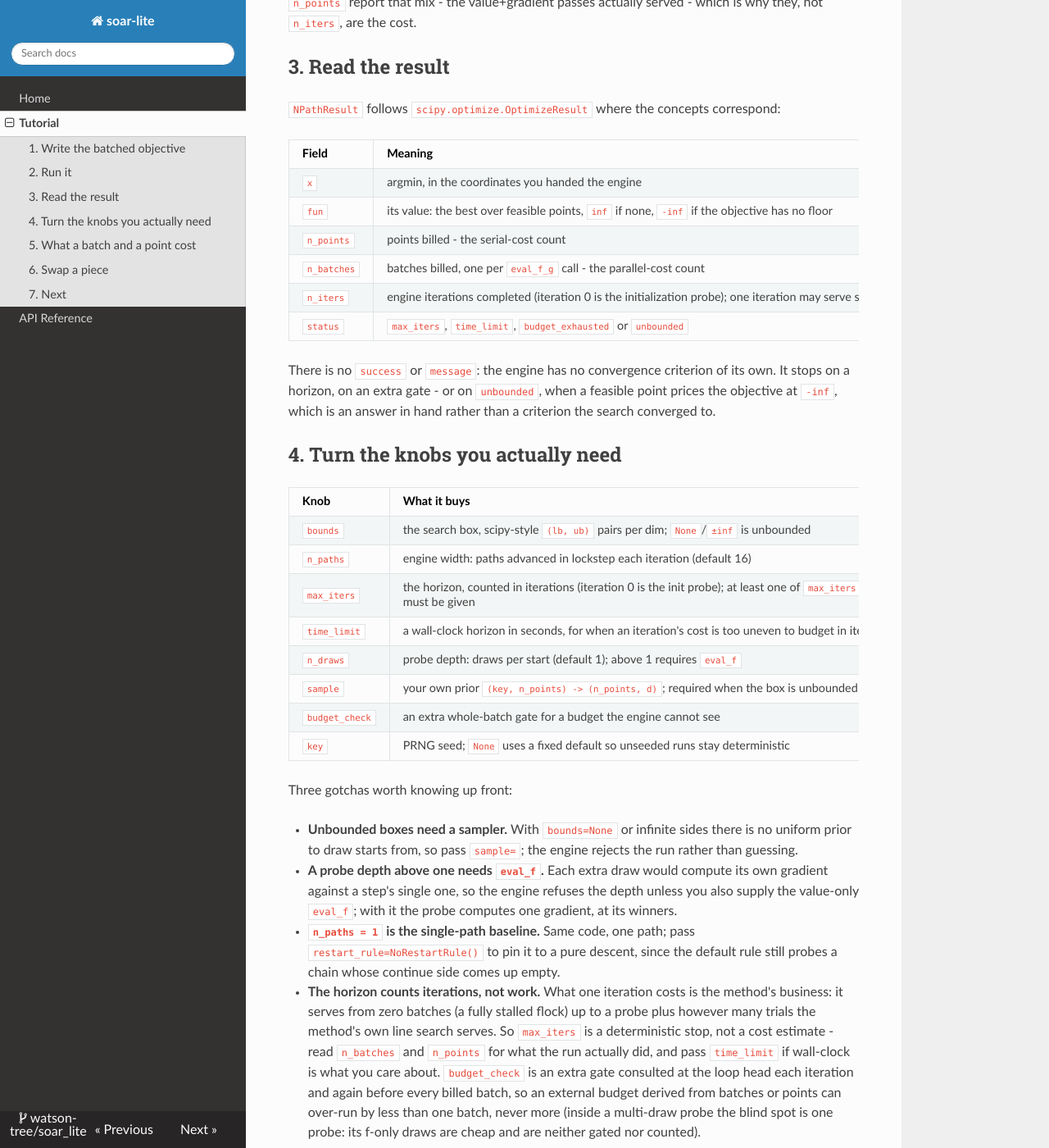
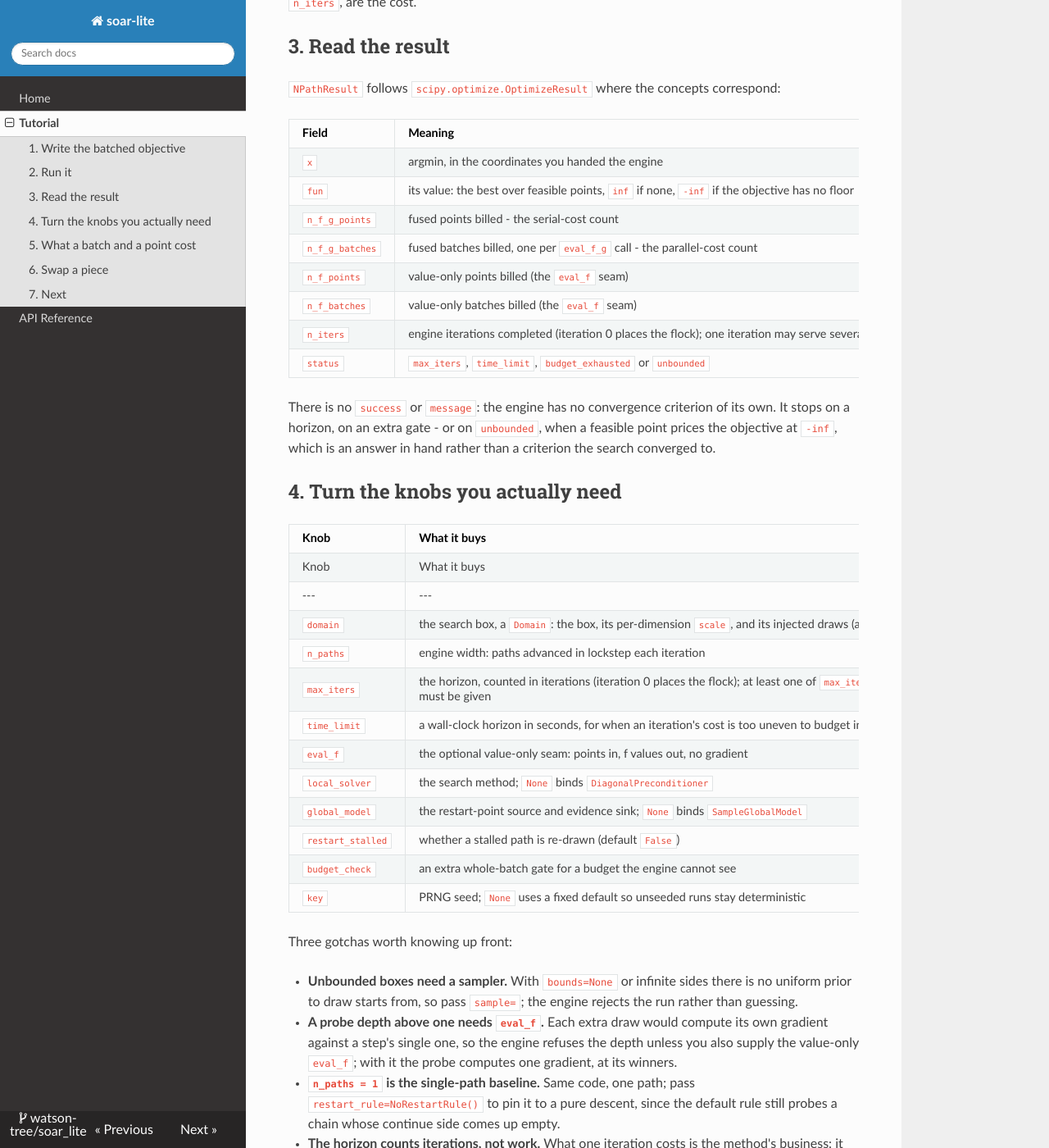
Before and after one commit to watson-tree/soar_lite, an MkDocs documentation site: the page built from docs/tutorial/getting-started.md, in a window 1280 px wide and 1400 px high, scrolled down 1536 px. Shown: the whole window at 82% size. Built offline with MkDocs 1.6.1, drawn with Linux system fonts in a browser that asks for light colours; nearby versions of some CDN libraries; some of the changed text lies outside the part shown.

Commit message:
docs: track the domain/global_model/restart_stalled interface
The entry-point docs still described the pre-Domain engine: a `bounds=`
argument, a `restart_rule` plugin (EIRestartRule / NoRestartRule / the
RestartRule contract), `sample=` / `n_draws=` knobs, and the two-field
n_points/n_batches cost pair. None of those exist any more.

- README / index: module list (engine, local_solver, domain, global_model/),
  the seam bullets (SampleGlobalModel / BLRGlobalModel supply *where* a
  restart lands; `restart_stalled` is the *whether*), the import line, and the
  test-module names.
- api.md: drop RestartRule/Sampler/EIRestartRule/NoRestartRule directives; add
  pointwise, Domain, DrawFn, GlobalModel, the Projection family and the two
  model concretes.
- tutorial: `domain=Domain(...)` instead of `bounds=[...]`, the required-args
  sentence, the four cost fields in the result table, the knob table (drop
  n_draws/sample, add eval_f/local_solver/global_model/restart_stalled), and
  the swap-a-piece code block.

The restart/cost prose in the tutorial (the removed EI verdict narrative) is
left untouched for the fine pass.

````diff
--- a/docs/tutorial/getting-started.md
+++ b/docs/tutorial/getting-started.md
@@ -18,8 +18,8 @@ you both.
 
 Constraints reach the engine by two independent routes:
 
-- **The box.** `bounds` clips every candidate into the box *before* it is
-  served, so the objective never sees a point outside it.
+- **The box.** `domain` declares the box every proposal is clipped into
+  *before* it is served, so the objective never sees a point outside it.
 - **The mask.** A point masked `False` is still served - its f value and gradient
   come back normally and are used - but it never becomes the best. So
   `result.fun` is a minimum over feasible points only, and is `inf` if nothing
@@ -39,19 +39,18 @@ def eval_f_g(x):
 
 ## 2. Run it
 
-`eval_f_g` is the only positional argument. Everything else is a keyword,
-and three of them are conditionally required: the engine draws its starts from a
-uniform prior over a finite `bounds`, so an unbounded or absent box needs your
-own `sample=`; a probe deeper than one draw needs an `eval_f=`; and a run
-needs a horizon, `max_iters` or `time_limit`. Each is refused by `ValueError`
-rather than guessed.
+`eval_f_g` is the only positional argument; everything else is keyword-only.
+`domain` and `n_paths` are required, and a run needs a horizon - at least one
+of `max_iters` or `time_limit`. `eval_f` is optional (the value-only seam for
+a probe). Each missing required argument is refused by `ValueError` rather
+than guessed.
 
 ```python
-from soar_lite import n_path_schedule
+from soar_lite import Domain, n_path_schedule
 
 result = n_path_schedule(
     eval_f_g,
-    bounds=[(-5.0, 5.0), (-5.0, 5.0)],
+    domain=Domain([(-5.0, 5.0), (-5.0, 5.0)]),
     n_paths=4,
     max_iters=30,
 )
@@ -81,9 +80,11 @@ correspond:
 | --- | --- |
 | `x` | argmin, in the coordinates you handed the engine |
 | `fun` | its value: the best over feasible points, `inf` if none, `-inf` if the objective has no floor |
-| `n_points` | points billed - the serial-cost count |
-| `n_batches` | batches billed, one per `eval_f_g` call - the parallel-cost count |
-| `n_iters` | engine iterations completed (iteration 0 is the initialization probe); one iteration may serve several batches |
+| `n_f_g_points` | fused points billed - the serial-cost count |
+| `n_f_g_batches` | fused batches billed, one per `eval_f_g` call - the parallel-cost count |
+| `n_f_points` | value-only points billed (the `eval_f` seam) |
+| `n_f_batches` | value-only batches billed (the `eval_f` seam) |
+| `n_iters` | engine iterations completed (iteration 0 places the flock); one iteration may serve several batches |
 | `status` | `max_iters`, `time_limit`, `budget_exhausted` or `unbounded` |
 
 There is no `success` or `message`: the engine has no convergence criterion of
@@ -95,12 +96,16 @@ than a criterion the search converged to.
 
 | Knob | What it buys |
 | --- | --- |
-| `bounds` | the search box, scipy-style `(lb, ub)` pairs per dim; `None`/`±inf` is unbounded |
-| `n_paths` | engine width: paths advanced in lockstep each iteration (default 16) |
-| `max_iters` | the horizon, counted in iterations (iteration 0 is the init probe); at least one of `max_iters`/`time_limit` must be given |
+| Knob | What it buys |
+| --- | --- |
+| `domain` | the search box, a `Domain`: the box, its per-dimension `scale`, and its injected draws (a side may be unbounded) |
+| `n_paths` | engine width: paths advanced in lockstep each iteration |
+| `max_iters` | the horizon, counted in iterations (iteration 0 places the flock); at least one of `max_iters`/`time_limit` must be given |
 | `time_limit` | a wall-clock horizon in seconds, for when an iteration's cost is too uneven to budget in iterations |
-| `n_draws` | probe depth: draws per start (default 1); above 1 requires `eval_f` |
-| `sample` | your own prior `(key, n_points) -> (n_points, d)`; required when the box is unbounded |
+| `eval_f` | the optional value-only seam: points in, f values out, no gradient |
+| `local_solver` | the search method; `None` binds `DiagonalPreconditioner` |
+| `global_model` | the restart-point source and evidence sink; `None` binds `SampleGlobalModel` |
+| `restart_stalled` | whether a stalled path is re-drawn (default `False`) |
 | `budget_check` | an extra whole-batch gate for a budget the engine cannot see |
 | `key` | PRNG seed; `None` uses a fixed default so unseeded runs stay deterministic |
 
@@ -155,14 +160,14 @@ The engine owns the schedule; the method and the restart decision are plugins.
 Both defaults are bound lazily, so you replace either one by name:
 
 ```python
-from soar_lite import DiagonalPreconditioner, EIRestartRule, n_path_schedule
+from soar_lite import DiagonalPreconditioner, Domain, n_path_schedule
 
 result = n_path_schedule(
     eval_f_g,
-    bounds=[(-5.0, 5.0), (-5.0, 5.0)],
+    domain=Domain([(-5.0, 5.0), (-5.0, 5.0)]),
     max_iters=30,
-    solver=DiagonalPreconditioner(n_alpha=4, backtrack=0.5),
-    restart_rule=EIRestartRule(),
+    local_solver=DiagonalPreconditioner(n_alpha=4, backtrack=0.5),
+    restart_stalled=True,
 )
 ```
 
````
Also changed, not shown: README.md (+21 -18 lines), docs/index.md (+10 -13 lines), docs/reference/api.md (+13 -6 lines).
